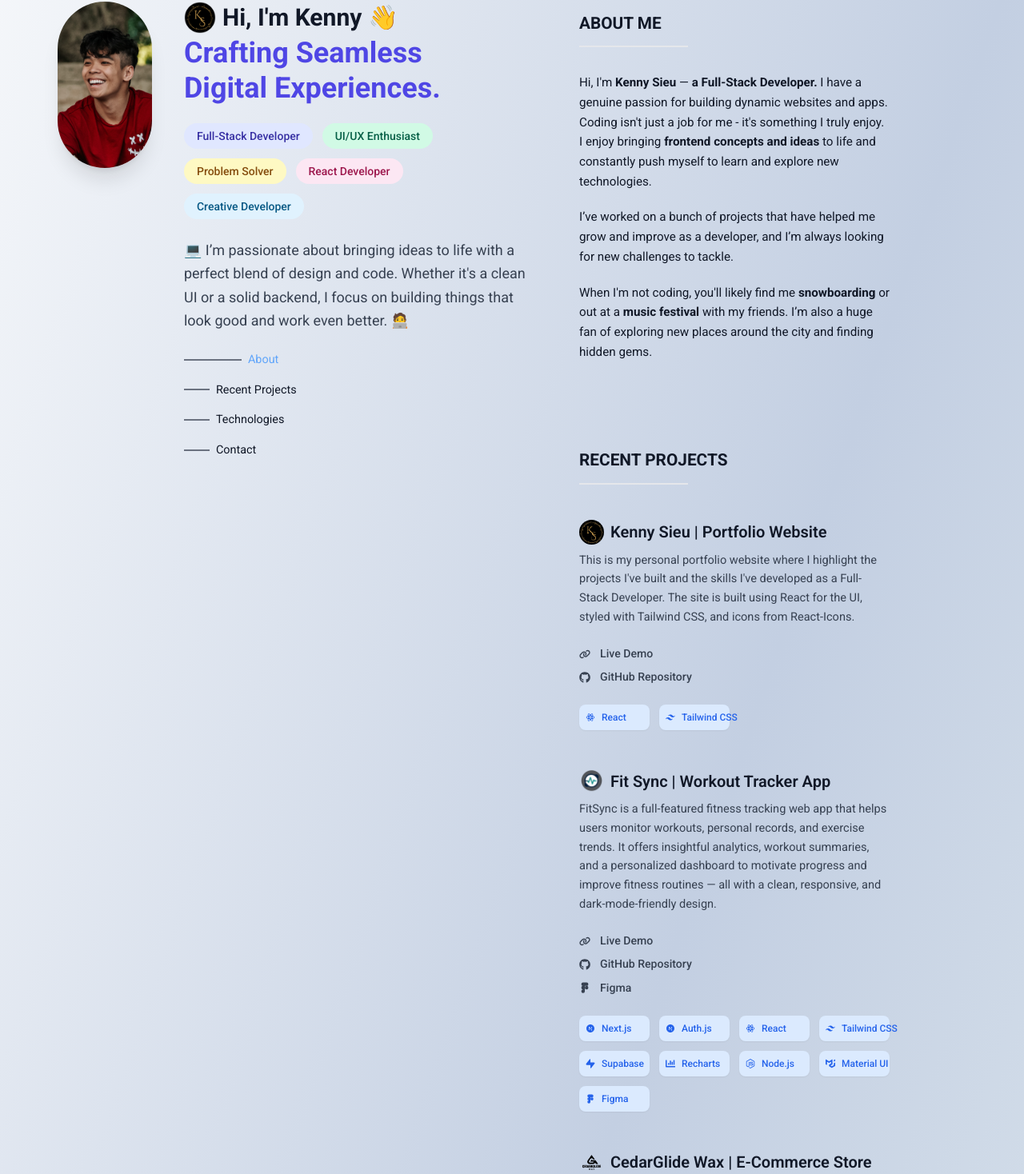
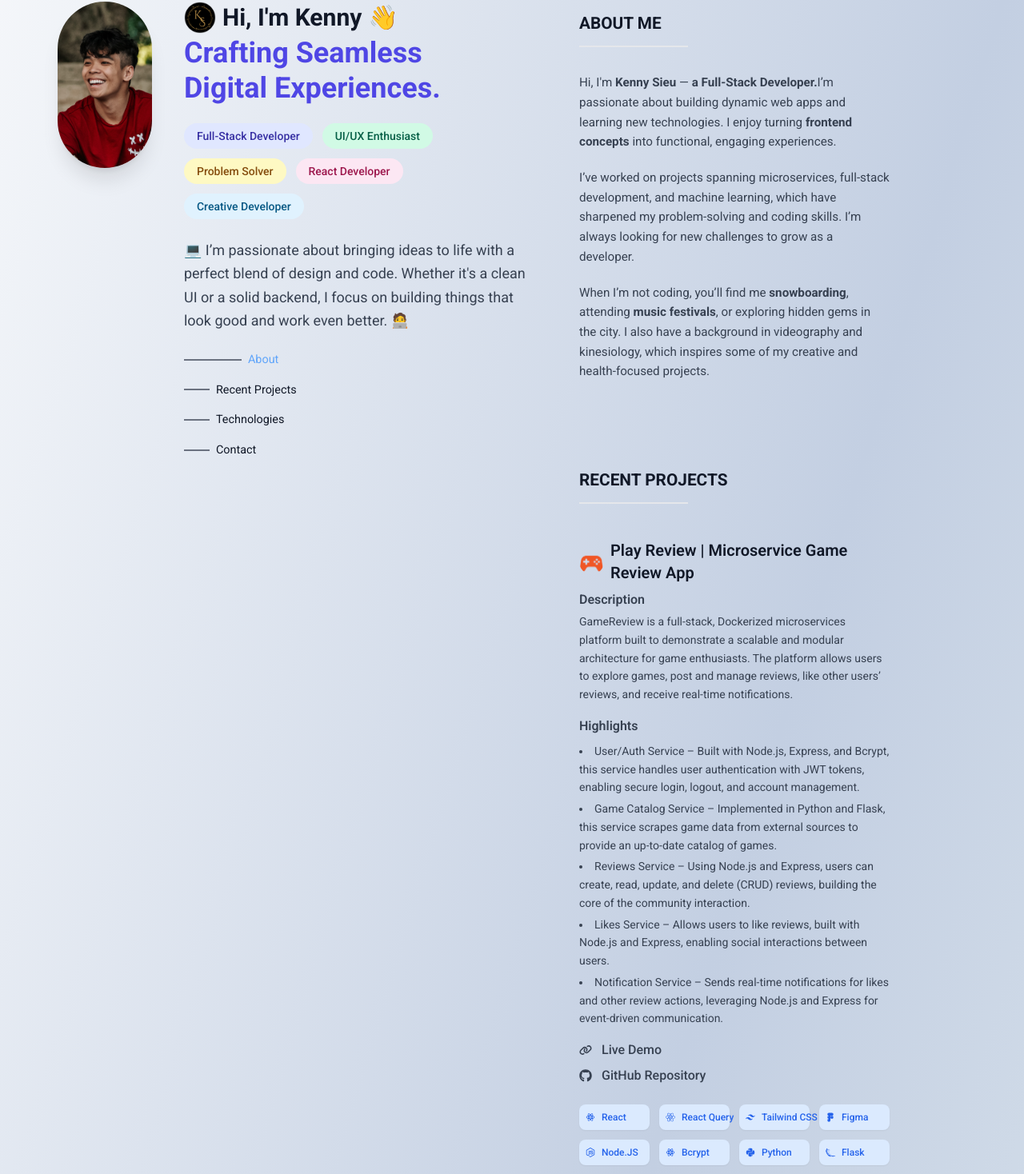
Before and after one commit to kkennethsieu/Kenny-Sieu-Portfolio, a React (Vite) app: page / in a window 1280 px wide. Shown: the part 86-1554 px from the top of the page at 80% size. Built offline with nearby package versions, Linux system fonts and the light colour scheme; no server answers.

Commit message:
added playreview project

```diff
--- a/src/components/MainRight.jsx
+++ b/src/components/MainRight.jsx
@@ -1,9 +1,7 @@
+import { motion } from "motion/react";
 import About from "../sections/about/About";
-import Contact from "../sections/contact/Contact";
-import Experience from "../sections/experience/Experience";
 import Projects from "../sections/projects/Projects";
 import Technologies from "../sections/technologies/Technologies";
-import { motion } from "motion/react";
 
 function MainRight() {
   return (
@@ -39,9 +37,7 @@ function MainRight() {
         whileInView={{ opacity: 1, x: 0 }}
         viewport={{ once: true, amount: 0.1 }}
         transition={{ duration: 0.8, ease: "easeOut" }}
-      >
-        <Contact />
-      </motion.div>
+      ></motion.div>
     </div>
   );
 }
--- a/src/sections/about/About.jsx
+++ b/src/sections/about/About.jsx
@@ -3,26 +3,28 @@ import SectionTitle from "../../components/SectionTitle";
 function About() {
   return (
     <div id="about" className="-mt-14 lg:mt-0">
-      <SectionTitle title="About me" />
-      <div className="py-8 text-[.95rem] space-y-5 leading-relaxed">
+      <SectionTitle title="About Me" />
+      <div className="space-y-5 py-8 text-[.95rem] text-gray-700 dark:text-gray-300 leading-relaxed">
         <p>
           Hi, I'm <strong>Kenny Sieu</strong> —{" "}
-          <strong>a Full-Stack Developer. </strong> I have a genuine passion for
-          building dynamic websites and apps. Coding isn't just a job for me -
-          it's something I truly enjoy. I enjoy bringing{" "}
-          <strong>frontend concepts and ideas</strong> to life and constantly
-          push myself to learn and explore new technologies.
+          <strong>a Full-Stack Developer.</strong>
+          I’m passionate about building dynamic web apps and learning new
+          technologies. I enjoy turning <strong>frontend concepts</strong> into
+          functional, engaging experiences.
         </p>
+
         <p>
-          I’ve worked on a bunch of projects that have helped me grow and
-          improve as a developer, and I’m always looking for new challenges to
-          tackle.
+          I’ve worked on projects spanning microservices, full-stack
+          development, and machine learning, which have sharpened my
+          problem-solving and coding skills. I’m always looking for new
+          challenges to grow as a developer.
         </p>
+
         <p>
-          When I'm not coding, you'll likely find me{" "}
-          <strong>snowboarding</strong> or out at a{" "}
-          <strong>music festival</strong> with my friends. I’m also a huge fan
-          of exploring new places around the city and finding hidden gems.
+          When I’m not coding, you’ll find me <strong>snowboarding</strong>,
+          attending <strong>music festivals</strong>, or exploring hidden gems
+          in the city. I also have a background in videography and kinesiology,
+          which inspires some of my creative and health-focused projects.
         </p>
       </div>
     </div>
@@ -30,5 +32,3 @@ function About() {
 }
 
 export default About;
-
-<h1>About me</h1>;
--- a/src/sections/projects/ProjectItem.jsx
+++ b/src/sections/projects/ProjectItem.jsx
@@ -11,25 +11,49 @@ function ProjectItem({
   webLink,
   figmaLink,
   tags,
+  highlights,
 }) {
   return (
-    <div className="flex flex-col gap-2 text-[.88rem] rounded-lg py-3">
+    <div className="flex flex-col gap-2 py-3 rounded-lg">
       <div className="flex items-center gap-2">
         <img
           src={logoImg}
           alt={`${projectTitle} logo`}
-          className="w-[8%] rounded-full"
+          className="rounded-full w-[8%]"
         />
-        <h3 className="text-xl font-semibold">{projectTitle}</h3>
+        <h3 className="font-semibold text-xl">{projectTitle}</h3>
       </div>
 
-      <p className="text-gray-700 dark:text-gray-300 text-[.91rem] leading-relaxed">
-        {description}
-      </p>
+      <div className="space-y-4">
+        <div>
+          <p className="mb-1 font-semibold text-gray-700 dark:text-gray-300">
+            Description
+          </p>
+          <p className="text-gray-700 dark:text-gray-300 text-sm leading-relaxed">
+            {description}
+          </p>
+        </div>
 
-      <ProjectLinks gitLink={gitLink} webLink={webLink} figmaLink={figmaLink} />
+        {highlights && (
+          <div>
+            <p className="mb-2 font-semibold text-gray-700 dark:text-gray-300">
+              Highlights
+            </p>
+            <ul className="space-y-1 text-gray-700 dark:text-gray-300 text-sm leading-relaxed list-disc list-inside">
+              {highlights?.map((highlight, index) => (
+                <li key={index}>{highlight}</li>
+              ))}
+            </ul>
+          </div>
+        )}
+        <ProjectLinks
+          gitLink={gitLink}
+          webLink={webLink}
+          figmaLink={figmaLink}
+        />
+      </div>
 
-      <div className="grid grid-cols-3 gap-3 mt-4 sm:grid-cols-4">
+      <div className="gap-3 grid grid-cols-3 sm:grid-cols-4 mt-4">
         {tags.map((tag) => (
           <ProjectTag tag={tag} key={tag.name} />
         ))}
--- a/src/sections/projects/ProjectLinks.jsx
+++ b/src/sections/projects/ProjectLinks.jsx
@@ -3,21 +3,21 @@ import { IoLogoFigma } from "react-icons/io5";
 
 function ProjectLinks({ webLink, gitLink, figmaLink }) {
   return (
-    <div className="mt-4 space-y-2">
-      <div className="flex items-center gap-3 font-medium text-gray-700 transition-colors duration-300 dark:text-gray-300 hover:text-blue-500">
+    <div className="space-y-2 mt-4">
+      <div className="flex items-center gap-3 font-medium text-gray-700 hover:text-blue-500 dark:text-gray-300 transition-colors duration-300">
         <FaLink />
         <a href={webLink} target="_blank" className="hover:underline">
           Live Demo
         </a>
       </div>
-      <div className="flex items-center gap-3 font-medium text-gray-700 transition-colors duration-300 hover:text-blue-500 dark:text-gray-300">
+      <div className="flex items-center gap-3 font-medium text-gray-700 hover:text-blue-500 dark:text-gray-300 transition-colors duration-300">
         <FaGithub />
         <a href={gitLink} target="_blank" className="hover:underline">
           GitHub Repository
         </a>
       </div>
       {figmaLink && (
-        <div className="flex items-center gap-3 font-medium text-gray-700 transition-colors duration-300 hover:text-blue-500 dark:text-gray-300">
+        <div className="flex items-center gap-3 font-medium text-gray-700 hover:text-blue-500 dark:text-gray-300 transition-colors duration-300">
           <IoLogoFigma />
           <a href={figmaLink} target="_blank" className="hover:underline">
             Figma
--- a/src/sections/projects/ProjectTag.jsx
+++ b/src/sections/projects/ProjectTag.jsx
@@ -2,7 +2,7 @@ function ProjectTag({ tag }) {
   const { icon, name } = tag;
 
   return (
-    <div className="flex items-center gap-2 px-2 py-2 text-xs font-medium text-blue-600 transition-all duration-300 bg-blue-100 rounded-lg shadow-sm whitespace-nowrap">
+    <div className="flex items-center gap-2 bg-blue-100 shadow-sm px-2 py-2 rounded-lg font-medium text-blue-600 text-xs whitespace-nowrap transition-all duration-300">
       <span>{icon}</span>
       <span>{name}</span>
     </div>
--- a/src/sections/projects/Projects.jsx
+++ b/src/sections/projects/Projects.jsx
@@ -1,6 +1,14 @@
 import { RiNextjsFill, RiReactjsLine, RiSupabaseFill } from "react-icons/ri";
-import { SiTailwindcss, SiMui, SiRadixui } from "react-icons/si";
-import { FaChartBar, FaNodeJs } from "react-icons/fa";
+import {
+  SiTailwindcss,
+  SiMui,
+  SiRadixui,
+  SiReactquery,
+  SiFlask,
+  SiSqlite,
+  SiRabbitmq,
+} from "react-icons/si";
+import { FaChartBar, FaNodeJs, FaPython, FaDocker } from "react-icons/fa";
 import { IoLogoFigma } from "react-icons/io5";
 import { BsStripe } from "react-icons/bs";
 
@@ -11,7 +19,34 @@ function Projects() {
   return (
     <div id="projects" className="pt-16">
       <SectionTitle title="Recent Projects" />
-      <div className="py-8 space-y-6">
+      <div className="space-y-6 py-8">
+        <ProjectItem
+          logoImg="/playReview.png"
+          projectTitle="Play Review | Microservice Game Review App"
+          description="GameReview is a full-stack, Dockerized microservices platform built to demonstrate a scalable and modular architecture for game enthusiasts. The platform allows users to explore games, post and manage reviews, like other users’ reviews, and receive real-time notifications."
+          highlights={[
+            "User/Auth Service – Built with Node.js, Express, and Bcrypt, this service handles user authentication with JWT tokens, enabling secure login, logout, and account management.",
+            "Game Catalog Service – Implemented in Python and Flask, this service scrapes game data from external sources to provide an up-to-date catalog of games.",
+            "Reviews Service – Using Node.js and Express, users can create, read, update, and delete (CRUD) reviews, building the core of the community interaction.",
+            "Likes Service – Allows users to like reviews, built with Node.js and Express, enabling social interactions between users.",
+            "Notification Service – Sends real-time notifications for likes and other review actions, leveraging Node.js and Express for event-driven communication.",
+          ]}
+          webLink="https://play-review.vercel.app/"
+          gitLink="https://github.com/kkennethsieu/PlayReview-Overview"
+          tags={[
+            { icon: <RiReactjsLine />, name: "React" },
+            { icon: <SiReactquery />, name: "React Query" },
+            { icon: <SiTailwindcss />, name: "Tailwind CSS" },
+            { icon: <IoLogoFigma />, name: "Figma" },
+            { icon: <FaNodeJs />, name: "Node.JS" },
+            { icon: <RiReactjsLine />, name: "Bcrypt" },
+            { icon: <FaPython />, name: "Python" },
+            { icon: <SiFlask />, name: "Flask" },
+            { icon: <SiSqlite />, name: "SQLite" },
+            { icon: <FaDocker />, name: "Docker" },
+            { icon: <SiRabbitmq />, name: "RabbitMQ" },
+          ]}
+        />
         <ProjectItem
           logoImg="/portfolioBlack.png"
           projectTitle="Kenny Sieu | Portfolio Website"
--- a/src/services/apiMessage.js
+++ /dev/null
@@ -1,9 +0,0 @@
-import supabase from "./supabase";
-export default async function sendMessage(newMessage) {
-  const { data, error } = await supabase
-    .from("messages")
-    .insert([newMessage])
-    .select();
-  if (error) throw new Error("Error sending message");
-  return data;
-}
--- a/src/services/supabase.js
+++ /dev/null
@@ -1,7 +0,0 @@
-import { createClient } from "@supabase/supabase-js";
-const supabaseUrl = import.meta.env.VITE_SUPABASE_URL;
-const supabaseAnonKey = import.meta.env.VITE_SUPABASE_KEY;
-
-const supabase = createClient(supabaseUrl, supabaseAnonKey);
-
-export default supabase;
```
Also changed, not shown: src/components/MainLeft.jsx (+11 -11 lines), src/sections/contact/Contact.jsx (deleted, +0 -97 lines), public/playReview.png (added), 1 other file (tests, documents, lock files or other folders).
